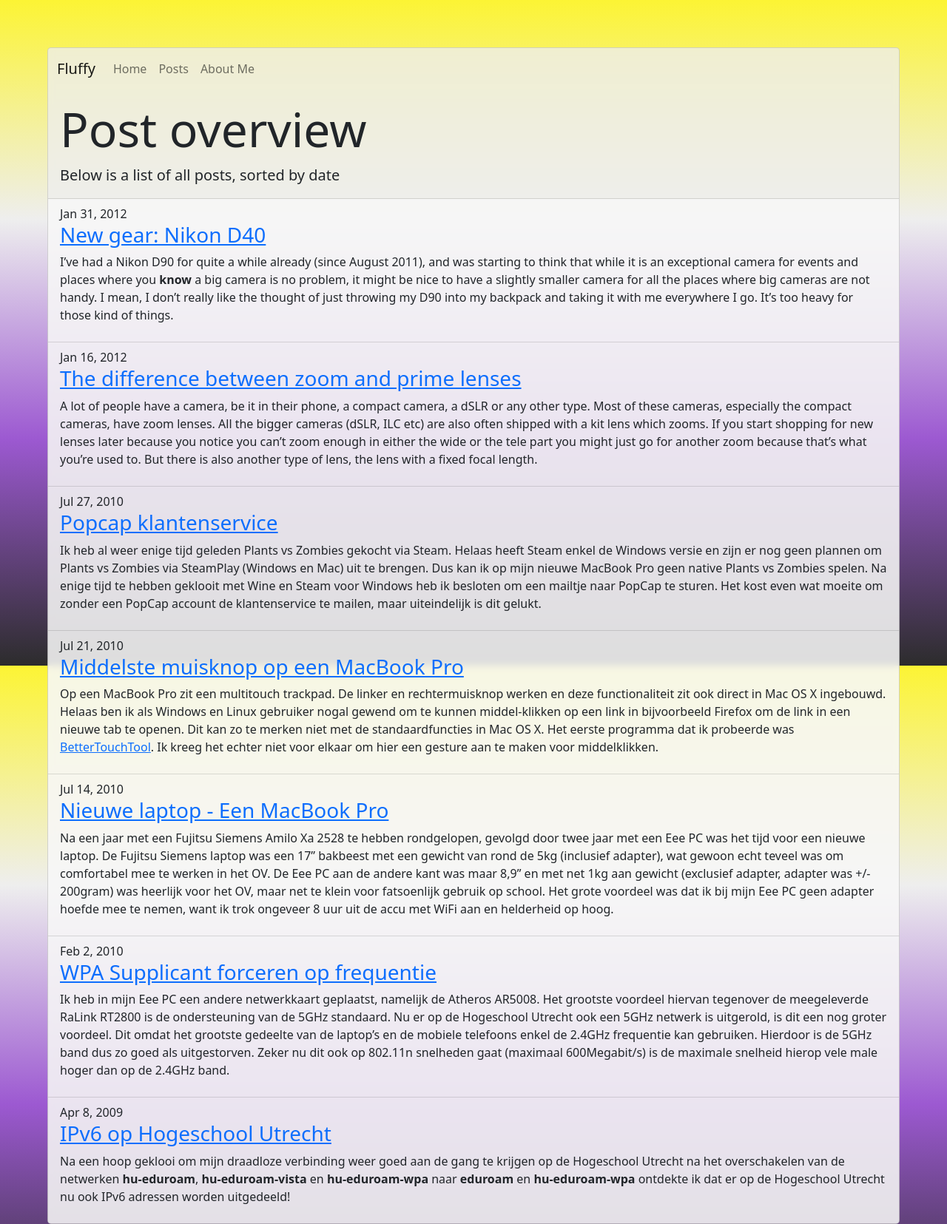
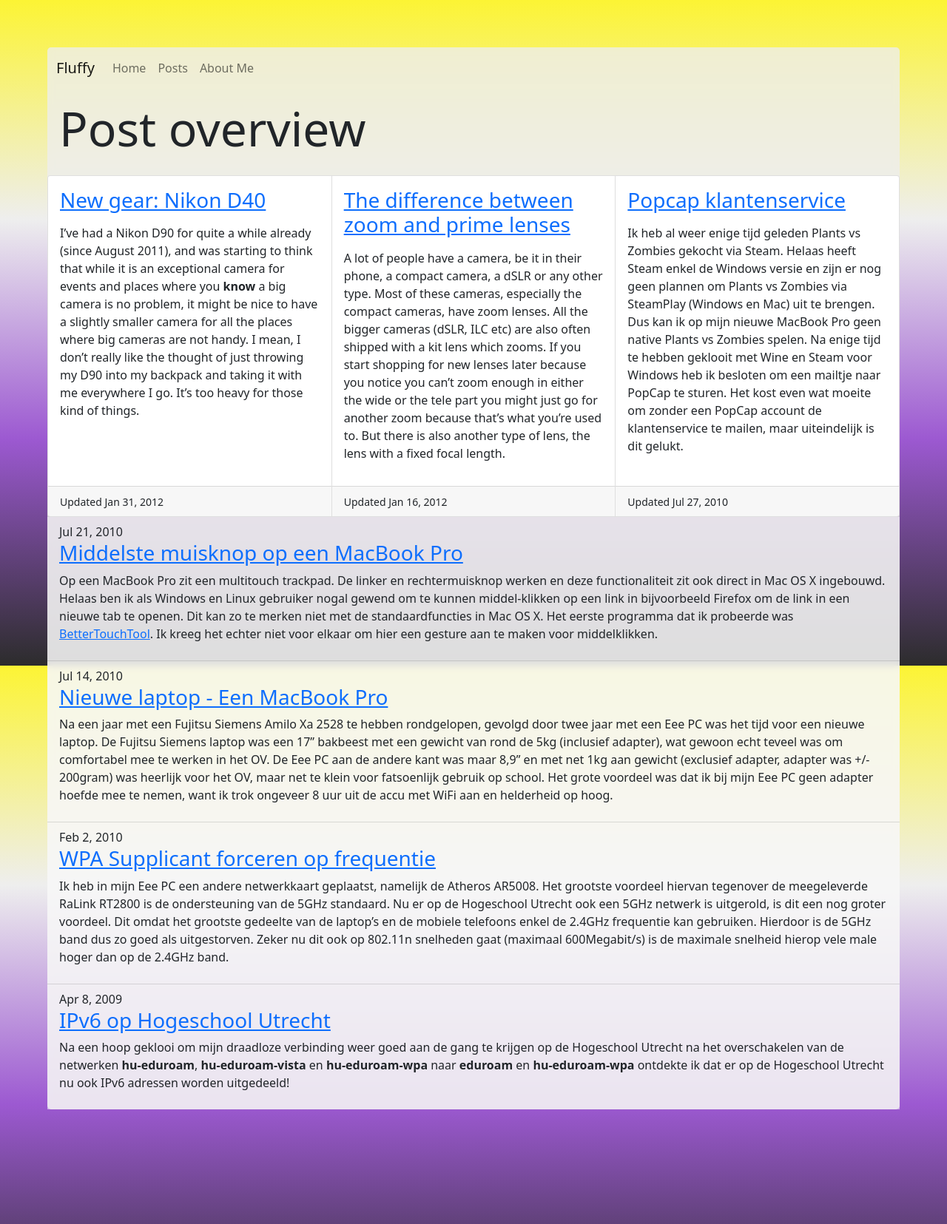
Before and after one commit to xudonax/xudonax.github.io, a Jekyll site: the page built from posts.html, in a window 1280 px wide. Shown: the whole page at 74% size. Built offline with Jekyll 4.4.1, drawn with Linux system fonts in a browser that asks for light colours; nearby versions of some CDN libraries; a style sheet for code colours, icons or effects is not loaded.

Commit message:
Add an aboutme, and make the posts page a bit cooler

```diff
--- a/_includes/postlist.html
+++ b/_includes/postlist.html
@@ -3,11 +3,31 @@
 {% else %}
   {% assign posts = site.posts %}
 {% endif %}
+{%- assign date_format = site.minima.date_format | default: "%b %-d, %Y" -%}
 
 {%- if posts.size > 0 -%}
+  <div class="card-group">
+    {%- for post in posts limit:3 -%}
+      <div class="card">
+          <!--<img src="https://via.placeholder.com/500x500" alt="Placeholder image">-->
+          <div class="card-body">
+              <h3 class="card-title">
+                <a class="post-link" href="{{ post.url | relative_url }}">
+                  {{ post.title | escape }}
+                </a>
+              </h3>
+              {%- if site.show_excerpts -%}<p class="card-text">{{ post.excerpt }}</p>{%- endif -%}
+          </div>
+          <div class="card-footer">
+              <small>Updated {{ post.date | date: date_format }}</small>
+          </div>
+      </div>
+    {%- endfor -%}
+  </div>
+
+
   <ul class="list-group list-group-flush">
-    {%- assign date_format = site.minima.date_format | default: "%b %-d, %Y" -%}
-    {%- for post in posts -%}
+    {%- for post in posts offset:3 -%}
     <li class="list-group-item">
       <span class="post-meta">{{ post.date | date: date_format }}</span>
       <h3>
--- a/_layouts/default.html
+++ b/_layouts/default.html
@@ -2,7 +2,7 @@
 layout: base
 ---
 
-<article class="card">
+<article class="articleWrapper">
     {%- include navbar.html -%}
 
     {{ content }}
--- a/_sass/_style.scss
+++ b/_sass/_style.scss
@@ -10,7 +10,7 @@ body {
     fixed;
 }
 
-.card {
+.articleWrapper {
   background: rgba(238, 238, 238, 0.75);
   position: absolute;
   top: 5vw;
--- a/posts.html
+++ b/posts.html
@@ -6,8 +6,6 @@ permalink: /posts/
 
 <div class="card-body">
     <h1 class="card-title display-3">Post overview</h1>
-    <p class="card-text lead">
-        Below is a list of all posts, sorted by date
-    </p>
 </div>
+
 {%- include postlist.html -%}
```
Also changed, not shown: aboutme.html (line endings or trailing spaces).
